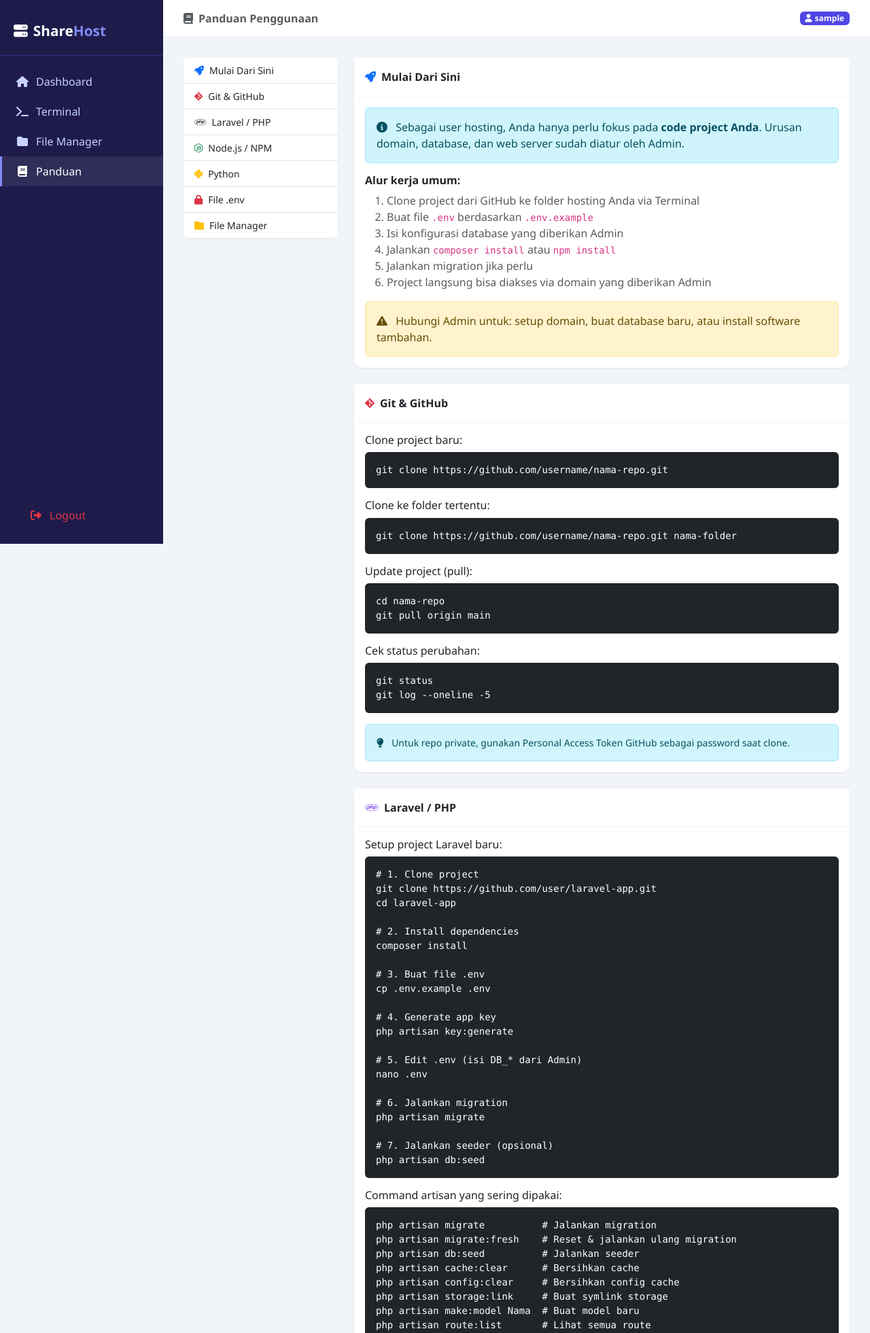
After one commit to aditiaNovember01/hosting-project, a Flask app: page /guide in a window 1280 px wide. The commit adds this page. Shown: the top 1961 px of the page at 68% size. Run offline with Flask 3, Linux system fonts and the light colour scheme; a user stored in the database is signed in; some libraries are stand-ins or nearby versions.

Commit message:
feat: tambah file manager, panduan user, update dashboard

```diff
--- a/routes/dashboard.py
+++ b/routes/dashboard.py
@@ -31,8 +31,6 @@ def index():
     disk_used = get_disk_usage(home_dir)
     disk_quota = current_user.disk_quota_mb
     disk_percent = min(int((disk_used / disk_quota) * 100), 100) if disk_quota > 0 else 0
-
-    # Cek apakah home dir ada
     dir_exists = os.path.isdir(home_dir)
 
     return render_template(
@@ -44,3 +42,11 @@ def index():
         dir_exists=dir_exists,
         home_dir=home_dir
     )
+
+
+@dashboard_bp.route('/guide')
+@login_required
+def guide():
+    if getattr(current_user, 'is_admin', False):
+        return redirect(url_for('admin.dashboard'))
+    return render_template('guide.html')
--- a/templates/base.html
+++ b/templates/base.html
@@ -76,6 +76,9 @@
                 <a href="{{ url_for('filemanager.index') }}" class="nav-link {% if 'filemanager' in request.endpoint %}active{% endif %}">
                     <i class="fas fa-folder"></i> File Manager
                 </a>
+                <a href="{{ url_for('dashboard.guide') }}" class="nav-link {% if request.endpoint == 'dashboard.guide' %}active{% endif %}">
+                    <i class="fas fa-book"></i> Panduan
+                </a>
             {% endif %}
         </nav>
         <div style="position:absolute;bottom:20px;width:100%;padding:0 20px;">
--- /dev/null
+++ b/templates/guide.html
@@ -0,0 +1,252 @@
+{% extends "base.html" %}
+{% block title %}Panduan - ShareHosting{% endblock %}
+{% block page_title %}<i class="fas fa-book me-2"></i>Panduan Penggunaan{% endblock %}
+
+{% block content %}
+<div class="row g-4">
+    <!-- Sidebar navigasi panduan -->
+    <div class="col-md-3">
+        <div class="card sticky-top" style="top:80px">
+            <div class="card-body p-0">
+                <div class="list-group list-group-flush rounded-3">
+                    <a href="#mulai" class="list-group-item list-group-item-action py-2 px-3 small">
+                        <i class="fas fa-rocket me-2 text-primary"></i>Mulai Dari Sini
+                    </a>
+                    <a href="#git" class="list-group-item list-group-item-action py-2 px-3 small">
+                        <i class="fab fa-git-alt me-2 text-danger"></i>Git & GitHub
+                    </a>
+                    <a href="#laravel" class="list-group-item list-group-item-action py-2 px-3 small">
+                        <i class="fab fa-php me-2 text-purple"></i>Laravel / PHP
+                    </a>
+                    <a href="#nodejs" class="list-group-item list-group-item-action py-2 px-3 small">
+                        <i class="fab fa-node-js me-2 text-success"></i>Node.js / NPM
+                    </a>
+                    <a href="#python" class="list-group-item list-group-item-action py-2 px-3 small">
+                        <i class="fab fa-python me-2 text-warning"></i>Python
+                    </a>
+                    <a href="#env" class="list-group-item list-group-item-action py-2 px-3 small">
+                        <i class="fas fa-lock me-2 text-danger"></i>File .env
+                    </a>
+                    <a href="#filemanager" class="list-group-item list-group-item-action py-2 px-3 small">
+                        <i class="fas fa-folder me-2 text-warning"></i>File Manager
+                    </a>
+                </div>
+            </div>
+        </div>
+    </div>
+
+    <!-- Konten panduan -->
+    <div class="col-md-9">
+
+        <!-- Mulai Dari Sini -->
+        <div class="card mb-4" id="mulai">
+            <div class="card-header py-3">
+                <i class="fas fa-rocket me-2 text-primary"></i>Mulai Dari Sini
+            </div>
+            <div class="card-body">
+                <div class="alert alert-info">
+                    <i class="fas fa-info-circle me-2"></i>
+                    Sebagai user hosting, Anda hanya perlu fokus pada <strong>code project Anda</strong>.
+                    Urusan domain, database, dan web server sudah diatur oleh Admin.
+                </div>
+                <h6 class="fw-semibold">Alur kerja umum:</h6>
+                <ol class="text-muted">
+                    <li>Clone project dari GitHub ke folder hosting Anda via Terminal</li>
+                    <li>Buat file <code>.env</code> berdasarkan <code>.env.example</code></li>
+                    <li>Isi konfigurasi database yang diberikan Admin</li>
+                    <li>Jalankan <code>composer install</code> atau <code>npm install</code></li>
+                    <li>Jalankan migration jika perlu</li>
+                    <li>Project langsung bisa diakses via domain yang diberikan Admin</li>
+                </ol>
+                <div class="alert alert-warning mt-3 mb-0">
+                    <i class="fas fa-triangle-exclamation me-2"></i>
+                    Hubungi Admin untuk: setup domain, buat database baru, atau install software tambahan.
+                </div>
+            </div>
+        </div>
+
+        <!-- Git -->
+        <div class="card mb-4" id="git">
+            <div class="card-header py-3">
+                <i class="fab fa-git-alt me-2 text-danger"></i>Git & GitHub
+            </div>
+            <div class="card-body">
+                <h6>Clone project baru:</h6>
+                <pre class="bg-dark text-white p-3 rounded">git clone https://github.com/username/nama-repo.git</pre>
+
+                <h6 class="mt-3">Clone ke folder tertentu:</h6>
+                <pre class="bg-dark text-white p-3 rounded">git clone https://github.com/username/nama-repo.git nama-folder</pre>
+
+                <h6 class="mt-3">Update project (pull):</h6>
+                <pre class="bg-dark text-white p-3 rounded">cd nama-repo
+git pull origin main</pre>
+
+                <h6 class="mt-3">Cek status perubahan:</h6>
+                <pre class="bg-dark text-white p-3 rounded">git status
+git log --oneline -5</pre>
+
+                <div class="alert alert-info mt-3 mb-0 small">
+                    <i class="fas fa-lightbulb me-2"></i>
+                    Untuk repo private, gunakan Personal Access Token GitHub sebagai password saat clone.
+                </div>
+            </div>
+        </div>
+
+        <!-- Laravel -->
+        <div class="card mb-4" id="laravel">
+            <div class="card-header py-3">
+                <i class="fab fa-php me-2" style="color:#7c3aed"></i>Laravel / PHP
+            </div>
+            <div class="card-body">
+                <h6>Setup project Laravel baru:</h6>
+                <pre class="bg-dark text-white p-3 rounded"># 1. Clone project
+git clone https://github.com/user/laravel-app.git
+cd laravel-app
+
+# 2. Install dependencies
+composer install
+
+# 3. Buat file .env
+cp .env.example .env
+
+# 4. Generate app key
+php artisan key:generate
+
+# 5. Edit .env (isi DB_* dari Admin)
+nano .env
+
+# 6. Jalankan migration
+php artisan migrate
+
+# 7. Jalankan seeder (opsional)
+php artisan db:seed</pre>
+
+                <h6 class="mt-3">Command artisan yang sering dipakai:</h6>
+                <pre class="bg-dark text-white p-3 rounded">php artisan migrate          # Jalankan migration
+php artisan migrate:fresh    # Reset & jalankan ulang migration
+php artisan db:seed          # Jalankan seeder
+php artisan cache:clear      # Bersihkan cache
+php artisan config:clear     # Bersihkan config cache
+php artisan storage:link     # Buat symlink storage
+php artisan make:model Nama  # Buat model baru
+php artisan route:list       # Lihat semua route</pre>
+
+                <div class="alert alert-warning mt-3 mb-0 small">
+                    <i class="fas fa-triangle-exclamation me-2"></i>
+                    Jangan jalankan <code>php artisan serve</code> — web server sudah diatur Admin via Nginx.
+                </div>
+            </div>
+        </div>
+
+        <!-- Node.js -->
+        <div class="card mb-4" id="nodejs">
+            <div class="card-header py-3">
+                <i class="fab fa-node-js me-2 text-success"></i>Node.js / NPM
+            </div>
+            <div class="card-body">
+                <h6>Setup project Node.js:</h6>
+                <pre class="bg-dark text-white p-3 rounded"># Install dependencies
+npm install
+
+# Build untuk production
+npm run build
+
+# Atau jika pakai yarn
+yarn install
+yarn build</pre>
+
+                <h6 class="mt-3">Untuk project Next.js / React:</h6>
+                <pre class="bg-dark text-white p-3 rounded">npm install
+npm run build
+# File hasil build ada di folder 'out' atau '.next'</pre>
+
+                <div class="alert alert-warning mt-3 mb-0 small">
+                    <i class="fas fa-triangle-exclamation me-2"></i>
+                    Jangan jalankan <code>npm run dev</code> atau <code>node server.js</code> secara langsung.
+                    Hubungi Admin untuk setup Node.js sebagai service.
+                </div>
+            </div>
+        </div>
+
+        <!-- Python -->
+        <div class="card mb-4" id="python">
+            <div class="card-header py-3">
+                <i class="fab fa-python me-2 text-warning"></i>Python
+            </div>
+            <div class="card-body">
+                <h6>Setup project Python/Flask/Django:</h6>
+                <pre class="bg-dark text-white p-3 rounded"># Install dependencies
+pip3 install -r requirements.txt
+
+# Buat .env
+cp .env.example .env
+nano .env
+
+# Untuk Django - jalankan migration
+python3 manage.py migrate
+python3 manage.py collectstatic</pre>
+
+                <div class="alert alert-warning mt-3 mb-0 small">
+                    <i class="fas fa-triangle-exclamation me-2"></i>
+                    Jangan jalankan <code>python3 app.py</code> atau <code>flask run</code> langsung.
+                    Hubungi Admin untuk setup Python app sebagai service.
+                </div>
+            </div>
+        </div>
+
+        <!-- File .env -->
+        <div class="card mb-4" id="env">
+            <div class="card-header py-3">
+                <i class="fas fa-lock me-2 text-danger"></i>Konfigurasi File .env
+            </div>
+            <div class="card-body">
+                <p class="text-muted">File <code>.env</code> berisi konfigurasi sensitif project Anda. Admin akan memberikan data database yang perlu diisi.</p>
+
+                <h6>Contoh .env Laravel:</h6>
+                <pre class="bg-dark text-white p-3 rounded">APP_NAME="Nama Aplikasi"
+APP_ENV=production
+APP_KEY=         # diisi setelah php artisan key:generate
+APP_DEBUG=false
+APP_URL=https://domain-anda.com
+
+DB_CONNECTION=mysql
+DB_HOST=localhost
+DB_PORT=3306
+DB_DATABASE=nama_database    # dari Admin
+DB_USERNAME=nama_user_db     # dari Admin
+DB_PASSWORD=password_db      # dari Admin</pre>
+
+                <h6 class="mt-3">Edit .env via terminal:</h6>
+                <pre class="bg-dark text-white p-3 rounded">nano .env</pre>
+
+                <div class="alert alert-danger mt-3 mb-0 small">
+                    <i class="fas fa-shield-alt me-2"></i>
+                    Jangan pernah commit file <code>.env</code> ke GitHub! Pastikan <code>.env</code> ada di <code>.gitignore</code>.
+                </div>
+            </div>
+        </div>
+
+        <!-- File Manager -->
+        <div class="card mb-4" id="filemanager">
+            <div class="card-header py-3">
+                <i class="fas fa-folder me-2 text-warning"></i>File Manager
+            </div>
+            <div class="card-body">
+                <p class="text-muted">File Manager memungkinkan Anda mengelola file tanpa terminal.</p>
+                <ul class="text-muted">
+                    <li><strong>Upload</strong> — Klik tombol Upload atau drag & drop file</li>
+                    <li><strong>Edit</strong> — Klik ikon pensil untuk edit file teks/kode</li>
+                    <li><strong>Download</strong> — Klik ikon download untuk unduh file</li>
+                    <li><strong>Rename</strong> — Klik ikon rename untuk ganti nama</li>
+                    <li><strong>Delete</strong> — Klik ikon trash untuk hapus</li>
+                    <li><strong>Folder baru</strong> — Klik tombol "Folder Baru" di toolbar</li>
+                </ul>
+                <a href="{{ url_for('filemanager.index') }}" class="btn btn-primary btn-sm mt-2">
+                    <i class="fas fa-folder-open me-1"></i>Buka File Manager
+                </a>
+            </div>
+        </div>
+
+    </div>
+</div>
+{% endblock %}
```
Also changed, not shown: templates/dashboard.html (+61 -26 lines).
